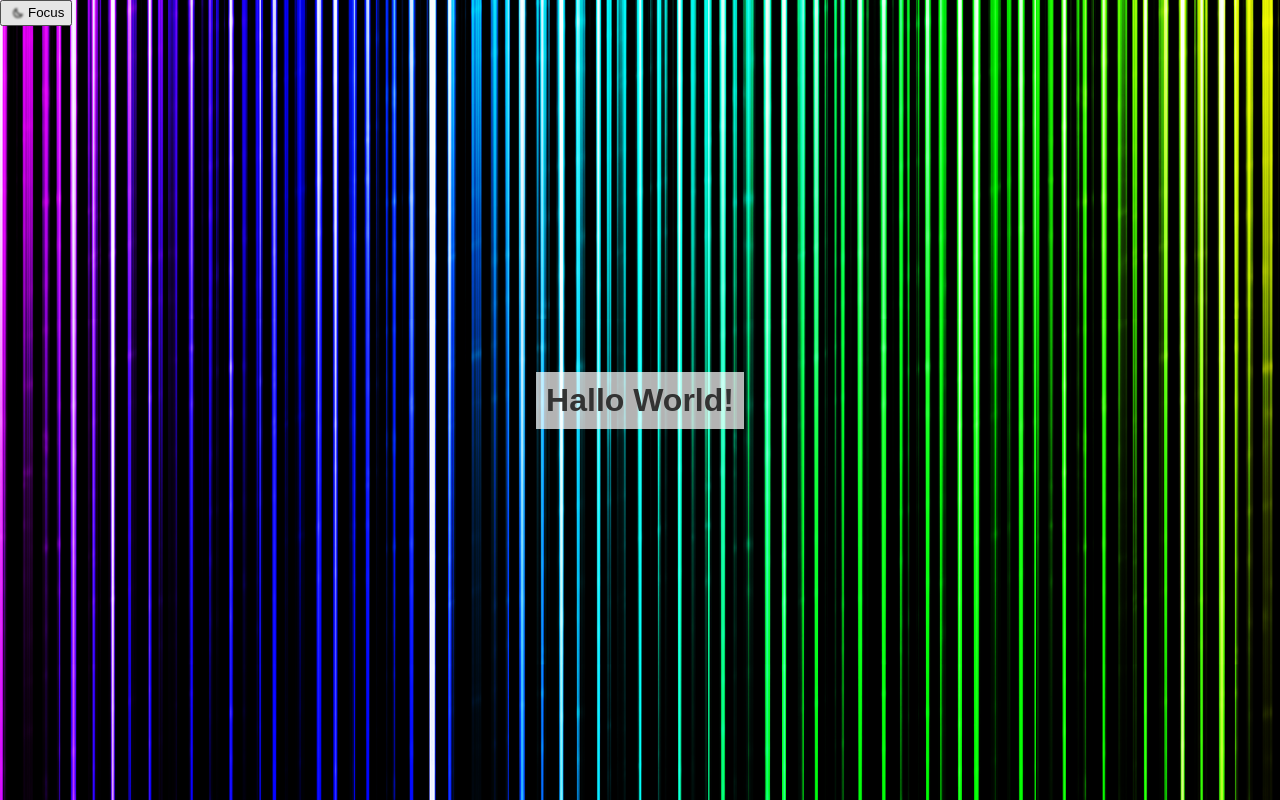
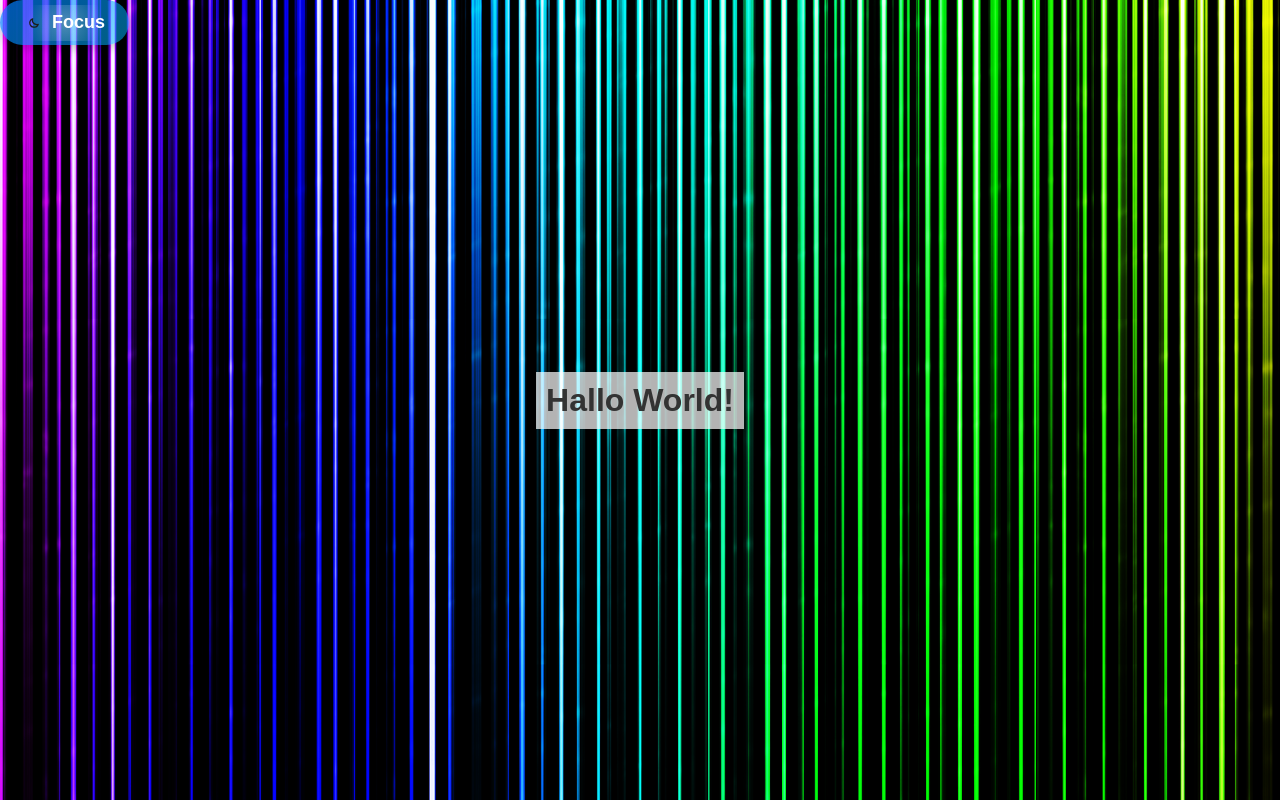
Before and after one commit to Stekz42/hallo-world-app, a React (Create React App) app: page / in a window 1280 px wide. Built offline with nearby package versions, Linux system fonts and the light colour scheme.

Commit message:
Update App.css

```diff
--- a/src/App.css
+++ b/src/App.css
@@ -16,7 +16,7 @@ body {
   flex-direction: column;
   justify-content: center;
   align-items: center;
-  position: relative; /* Für absolute Positionierung des Buttons */
+  position: relative; /* Für absolute Positionierung */
   overflow: hidden; /* Verhindert Überlauf */
 }
 
@@ -30,37 +30,46 @@ h1 {
   z-index: 1;
 }
 
-.blend-button {
-  background: rgba(255, 255, 255, 0.2); /* Weißer Hintergrund mit 20% Sichtbarkeit */
-  border: 2px solid white; /* Basis-Randfarbe */
-  color: white; /* Textfarbe */
+.apple-button {
+  background: linear-gradient(135deg, rgba(0, 122, 255, 0.7), rgba(0, 191, 255, 0.5)); /* Blauer Farbverlauf */
+  border: none; /* Kein sichtbarer Rand */
+  color: white;
   padding: 12px 24px;
   font-size: 18px;
   font-weight: bold;
-  border-radius: 25px; /* Runde Ecken */
+  border-radius: 25px;
   cursor: pointer;
   outline: none;
   display: flex;
   align-items: center;
   justify-content: center;
-  gap: 8px; /* Abstand zwischen Icon und Text */
-  mix-blend-mode: difference; /* Dynamischer Effekt */
+  gap: 8px;
   position: absolute; /* Ermöglicht Bewegung */
-  z-index: 2; /* Über dem Hintergrund */
+  z-index: 2;
+  box-shadow: 0 4px 10px rgba(0, 0, 0, 0.2); /* Leichter Schatten für 3D-Effekt */
 }
 
-.blend-button:hover {
-  border-color: #42A5F5; /* Leichter Farbwechsel beim Hover */
-}
-
-.button-icon, .blend-button span {
-  filter: blur(1px); /* Leichter Blur-Effekt für Icon und Text */
+.apple-button::before {
+  content: '';
+  position: absolute;
+  top: 50%;
+  left: 50%;
+  width: 80%;
+  height: 80%;
+  background: radial-gradient(circle, rgba(255, 255, 255, 0.3) 0%, transparent 70%);
+  border-radius: 25px;
+  transform: translate(-50%, -50%);
+  z-index: -1; /* Hintergrund bleibt sichtbar */
 }
 
 .button-icon {
-  width: 20px; /* Größe des SVG-Icons */
+  width: 20px;
   height: 20px;
   vertical-align: middle;
+}
+
+.apple-button:hover {
+  background: linear-gradient(135deg, rgba(0, 122, 255, 0.8), rgba(0, 191, 255, 0.6)); /* Dunkler beim Hover */
 }
 
 /* Mobile Ansicht anpassen */
@@ -76,7 +85,7 @@ h1 {
     padding: 8px;
   }
 
-  .blend-button {
+  .apple-button {
     padding: 10px 20px;
     font-size: 16px;
   }
```
